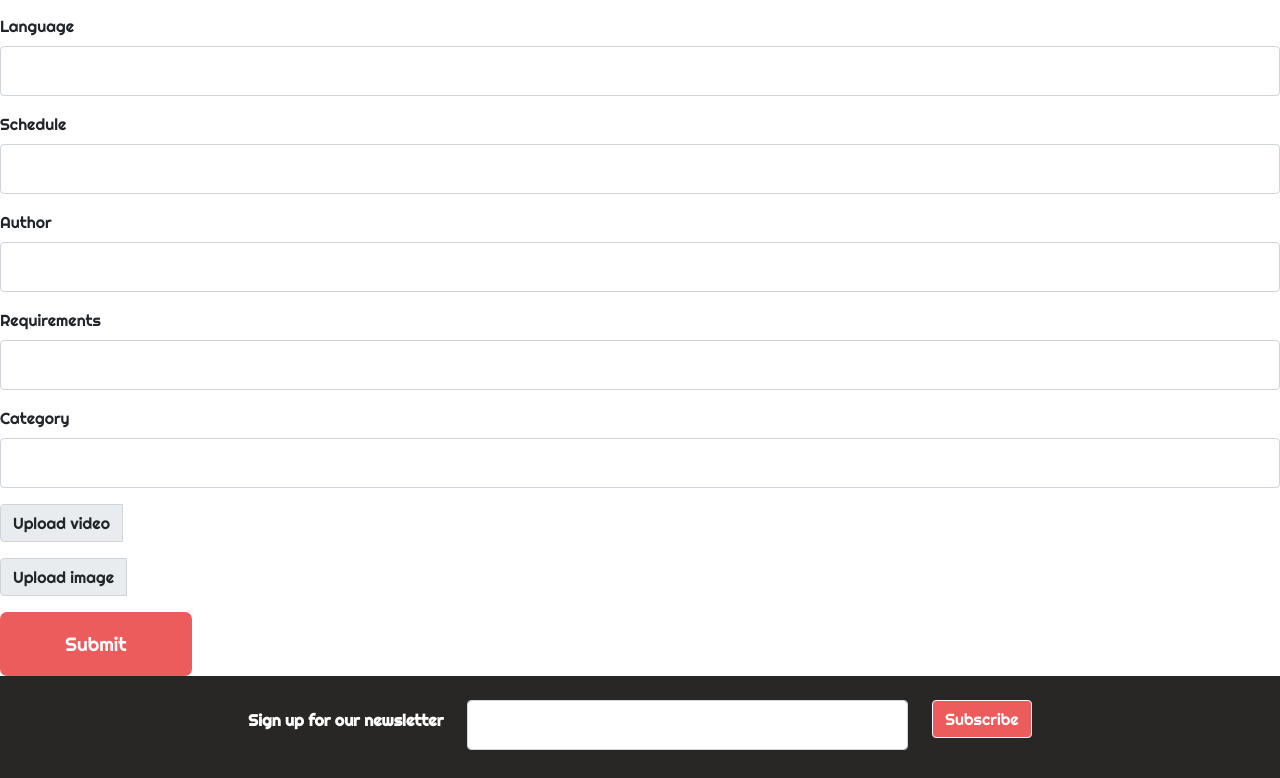
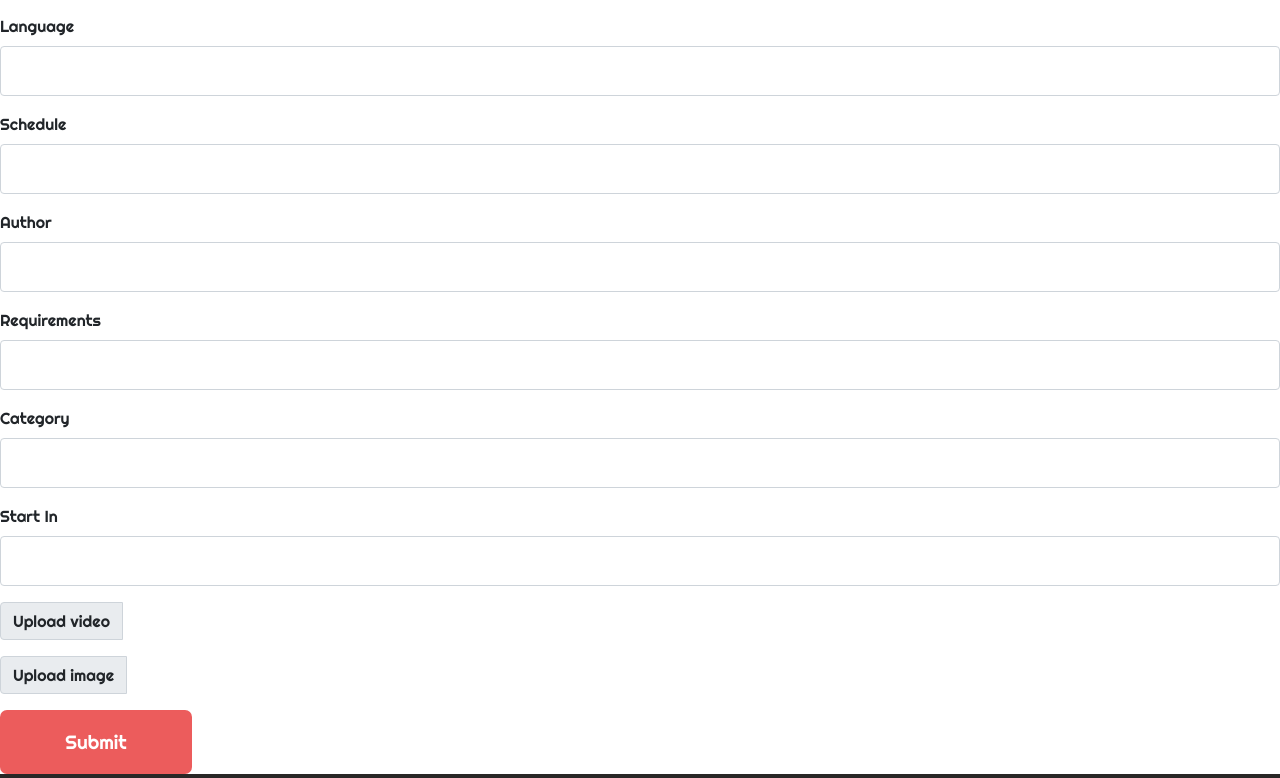
Before and after one commit to C4-TEAM404/MERAKI_Academy_Project_6, a React (Create React App) app in the folder frontend/: page /createcourse in a window 1280 px wide. Shown: the part 376-1154 px from the top of the page. Built offline with nearby package versions, Linux system fonts and the light colour scheme; no server answers; what peerjs would draw is missing.

Commit message:
create course

```diff
--- a/frontend/src/Component/Create_Course/Create_Course.js
+++ b/frontend/src/Component/Create_Course/Create_Course.js
@@ -21,7 +21,7 @@ const Create_Course = () => {
   const [category, setCategory] = useState("");
   const [video, setVideo] = useState("");
   const [image, setImage] = useState("");
-  const [teacherId, setTeacherId] = useState("");
+  const [start, setStart] = useState("");
 
   //====================================================//function
 
@@ -48,6 +48,9 @@ const Create_Course = () => {
   };
   const category_handler = (e) => {
     setCategory(e.target.value);
+  };
+  const start_handler = (e) => {
+    setStart(e.target.value);
   };
   const video_handler = async (e) => {
     const files = e.target.files;
@@ -100,14 +103,16 @@ const Create_Course = () => {
         Category: category,
         Video: video,
         image,
-        teacher_Id: login.userId,
+        teacher_Id: login.userId || 1,
+        start,
         roleId: 2,
+        room_Id: null,
       });
 
       console.log(res);
       history("/");
     } catch (err) {
-      throw new Error(err);
+      throw new Error(err.respone);
     }
   };
 
@@ -212,6 +217,18 @@ const Create_Course = () => {
             onChange={category_handler}
           />
         </div>
+        <div class="mb-3">
+          <label for="exampleInputPassword1" class="form-label">
+            Start In
+          </label>
+          <input
+            type="text"
+            class="form-control"
+            id="exampleInputPassword1"
+            value={start}
+            onChange={start_handler}
+          />
+        </div>
 
         <div class="input-group mb-3">
           <label class="input-group-text" for="inputGroupFile01">
--- a/frontend/src/Component/Header/Header.js
+++ b/frontend/src/Component/Header/Header.js
@@ -1,12 +1,14 @@
 //====================================================//Require
-import React, { useState } from "react";
+import React, { useState, useContext } from "react";
 import { Navbar, Container, Nav } from "react-bootstrap";
 import { Routes, Route, Link, useNavigate } from "react-router-dom";
+import { UserContext } from "../../App";
 
 //CSS File
 import "./Header.css";
 
 const Header = () => {
+  const { login } = useContext(UserContext);
   return (
     <div className="HeaderMainDiv">
       <>
@@ -49,6 +51,11 @@ const Header = () => {
                 <Link to="/Register" alt="Register">
                   Register
                 </Link>
+                {login.roleId == 2 && (
+                  <Link to="/createcourse" alt="createcourse">
+                    Create Course
+                  </Link>
+                )}
 
                 <Link to="/teacherpage" alt="teacherpage">
                   MyPage
--- a/frontend/src/Component/Register_Teacher/Register_Teacher.js
+++ b/frontend/src/Component/Register_Teacher/Register_Teacher.js
@@ -146,6 +146,7 @@ const Register_Teacher = () => {
                 placeholder="Passowrd"
               />
             </div>
+
             <div className="profileImage_div">
               <input
                 type="file"
```
Also changed, not shown: 1 other file (tests, documents, lock files or other folders).
